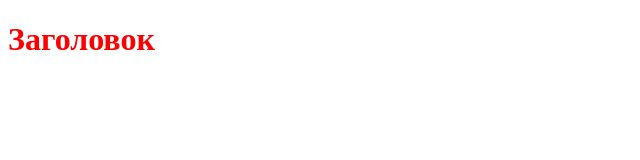
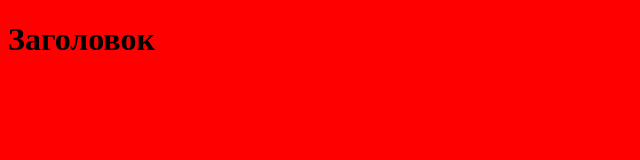
Before and after one commit to SerhiiPozharskiy/BUIT, a plain HTML site: page index.html in a window 1280 px wide. Shown: the whole page, without its empty margins (0-640 px from the left). Drawn offline with Linux system fonts and the light colour scheme.

Commit message:
Фон-тест

```diff
--- a/main.css
+++ b/main.css
@@ -1,3 +1,3 @@
-h1 {
-    color: red;
+body {
+    background: red;
 }
```
